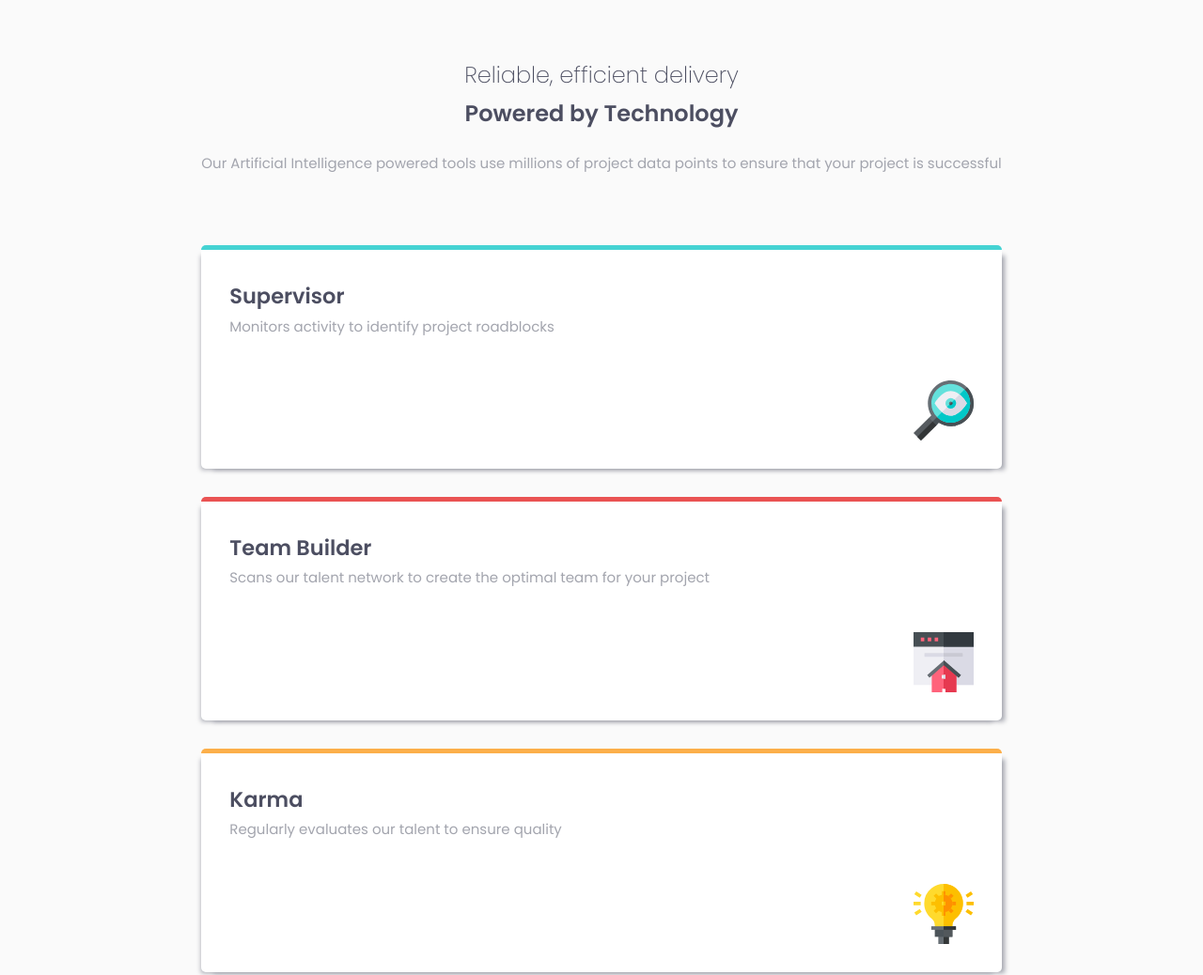
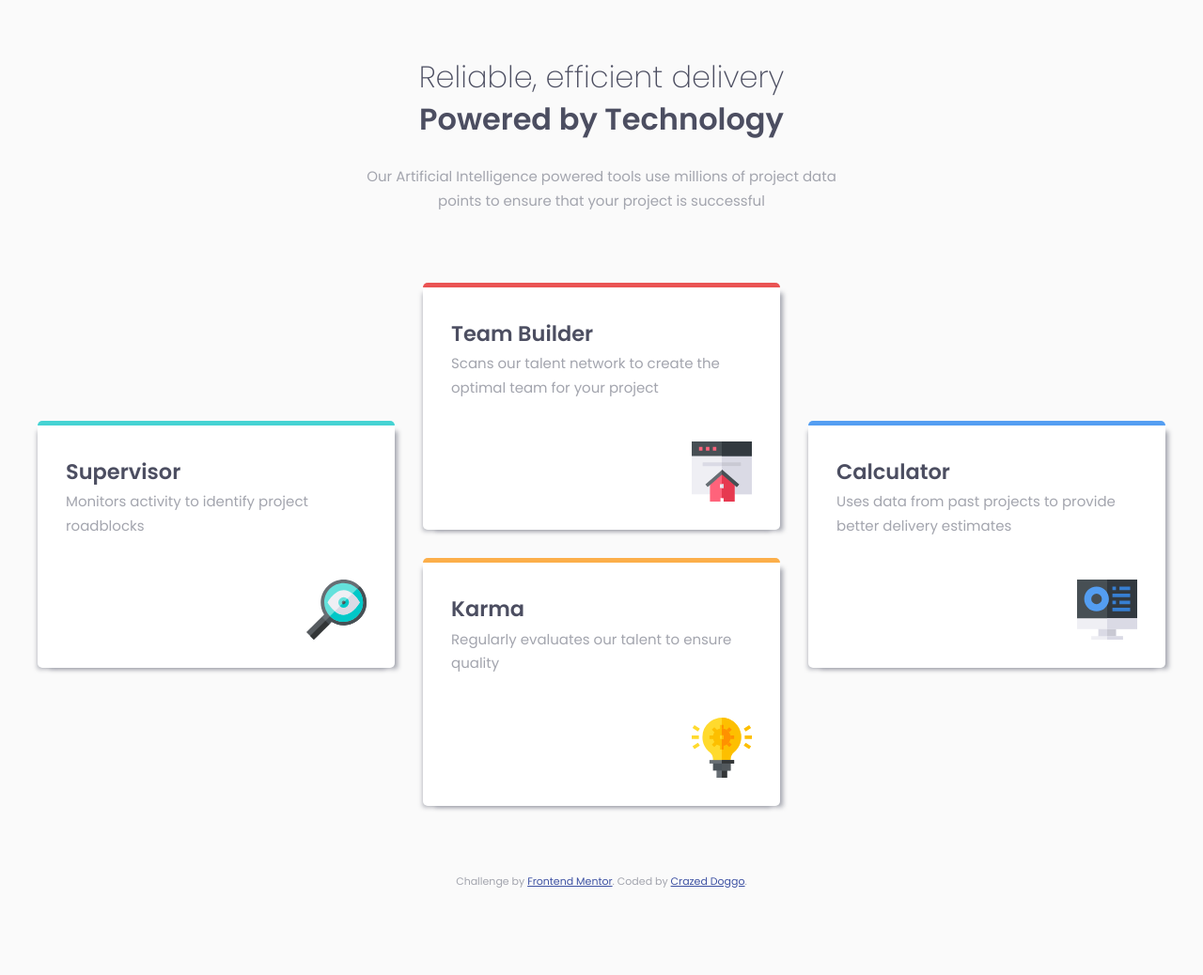
Before and after one commit to CrazedDoggo/FEM-Four-Card-Feature-Section, a plain HTML site: page index.html in a window 1280 px wide. Shown: the top 1038 px of the page at 94% size. After the commit the page ends 958 px from the top, so only its background shows below. Drawn offline with Linux system fonts and the light colour scheme.

Commit message:
Desktop-layout completed

```diff
--- a/styles.css
+++ b/styles.css
@@ -43,6 +43,7 @@ h1 {
     font-weight: 200;
     font-size: 1.5rem;
     margin-bottom: .8em;
+    line-height: 1.4;
 }
 
 p,
@@ -52,6 +53,8 @@ figcaption {
 
 .main__text {
     text-align: center;
+    max-width: 500px;
+    margin: 0 auto;
 }
 
 /* COMPONENTS || */
@@ -88,6 +91,7 @@ figure img {
 
 main {
     margin: 4em 2em;
+    max-width: 1200px;
     display: grid;
     gap: 5em;
 }
@@ -95,6 +99,34 @@ main {
 .cards {
     display: grid;
     gap: 2em;
+}
+
+/* QUERIES || */
+
+@media(min-width: 700px) {
+    h1 {
+        font-size: 2rem;
+    }
+
+    .cards {
+        align-items: center;
+        grid-template-columns: repeat(3, 1fr);
+        grid-template-areas:
+        "supervisor team-builder calculator"
+        "supervisor karma calculator";
+    }
+    .supervisor {
+        grid-area: supervisor;
+    }
+    .team-builder {
+        grid-area: team-builder;
+    }
+    .karma {
+        grid-area: karma;
+    }
+    .calculator {
+        grid-area: calculator;
+    }
 }
 
 /* ATTRIBUTION || */
```
